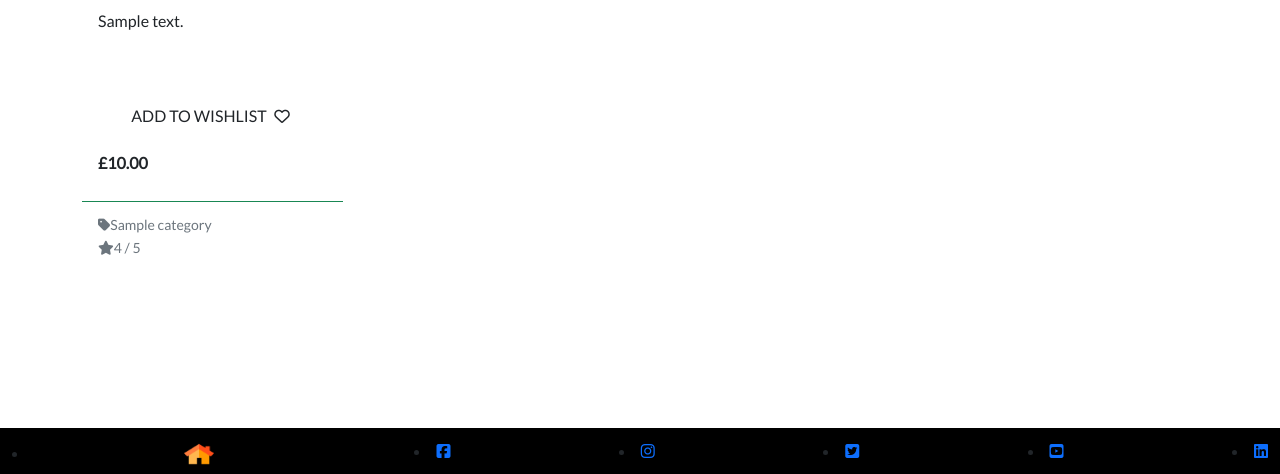
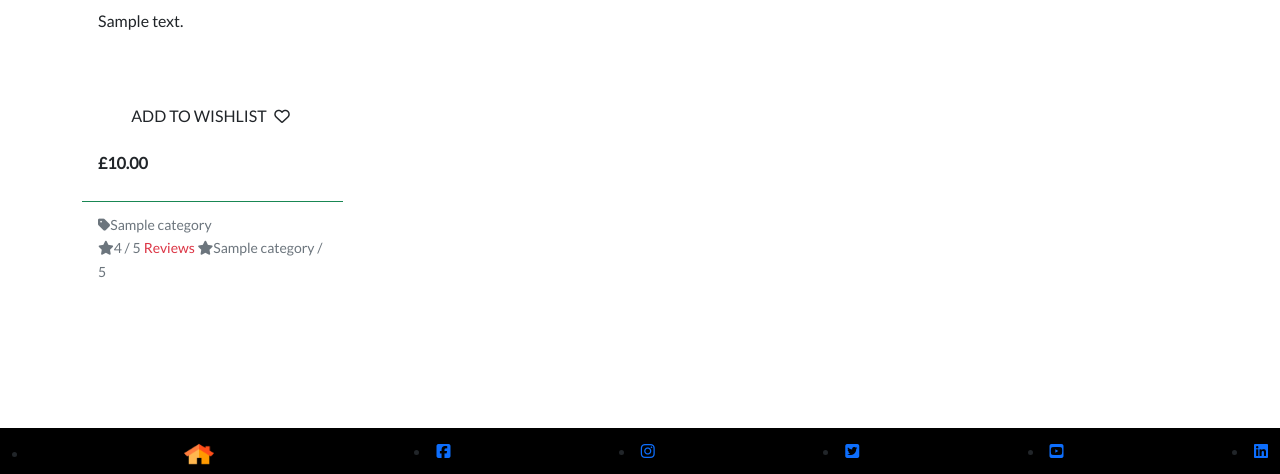
Before and after one commit to ANDREWAHN-UK/MILESTONE-FOUR, a Django app: template store/templates/store/store.html in a window 1280 px wide. Shown: the part 326-800 px from the top of the page. Run offline with Django 3.2, Linux system fonts and the light colour scheme; the template is opened without the code that fills it: most values are stand-ins (such as "Sample title", 1, 10 or a date in 2020); grey boxes marked "Sample" are stand-in pictures; some libraries are stand-ins or nearby versions.

Commit message:
store - update urls and views to allow viewing of all reviews

```diff
--- a/store/templates/store/store.html
+++ b/store/templates/store/store.html
@@ -58,8 +58,16 @@
           {% endif %}
           {% if product.rating %}
           <small class="text-muted"><i class="fas fa-star mr-1"></i>{{ product.rating }} / 5</small>
+          <small class="ml-3">
+            <a class="text-danger" href="{% url 'review' %}">Reviews</a>
+          </small>
           {% else %}
           <small class="text-muted">No Rating</small>
+          {% endif %}
+          {% if product.category %}
+          <small class="text-muted"><i class="fas fa-star mr-1"></i>{{ product.category }} / 5</small>
+          {% else %}
+          <small class="text-muted"></small>
           {% endif %}
         </div>
       </div>
--- a/store/urls.py
+++ b/store/urls.py
@@ -12,4 +12,5 @@ urlpatterns = [
         name='delete_product'
         ),
     path('create/', views.create_review, name='create_review'),
+    path('view/', views.review, name='review'),
     ]
```
Also changed, not shown: store/views.py (+8 -3 lines).
